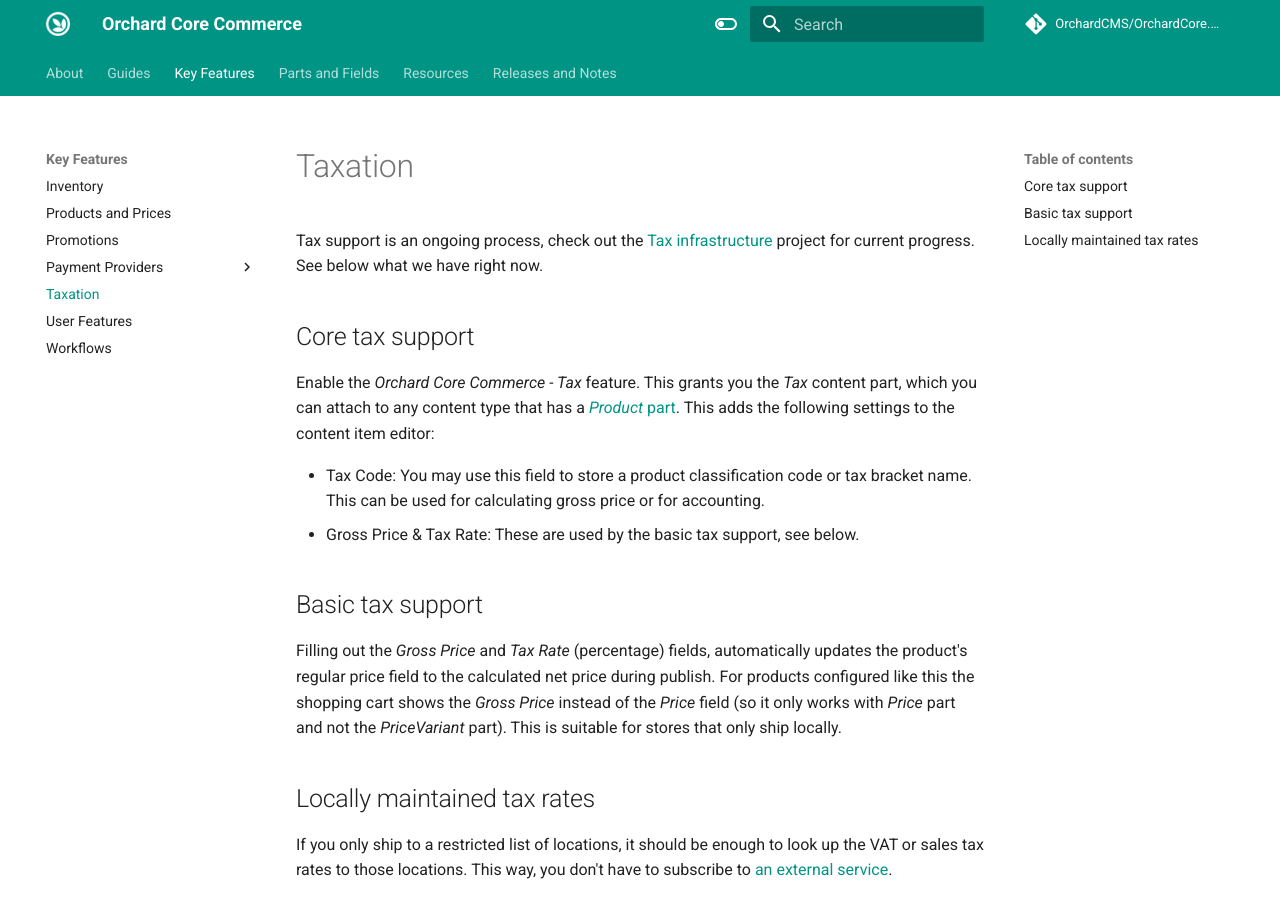
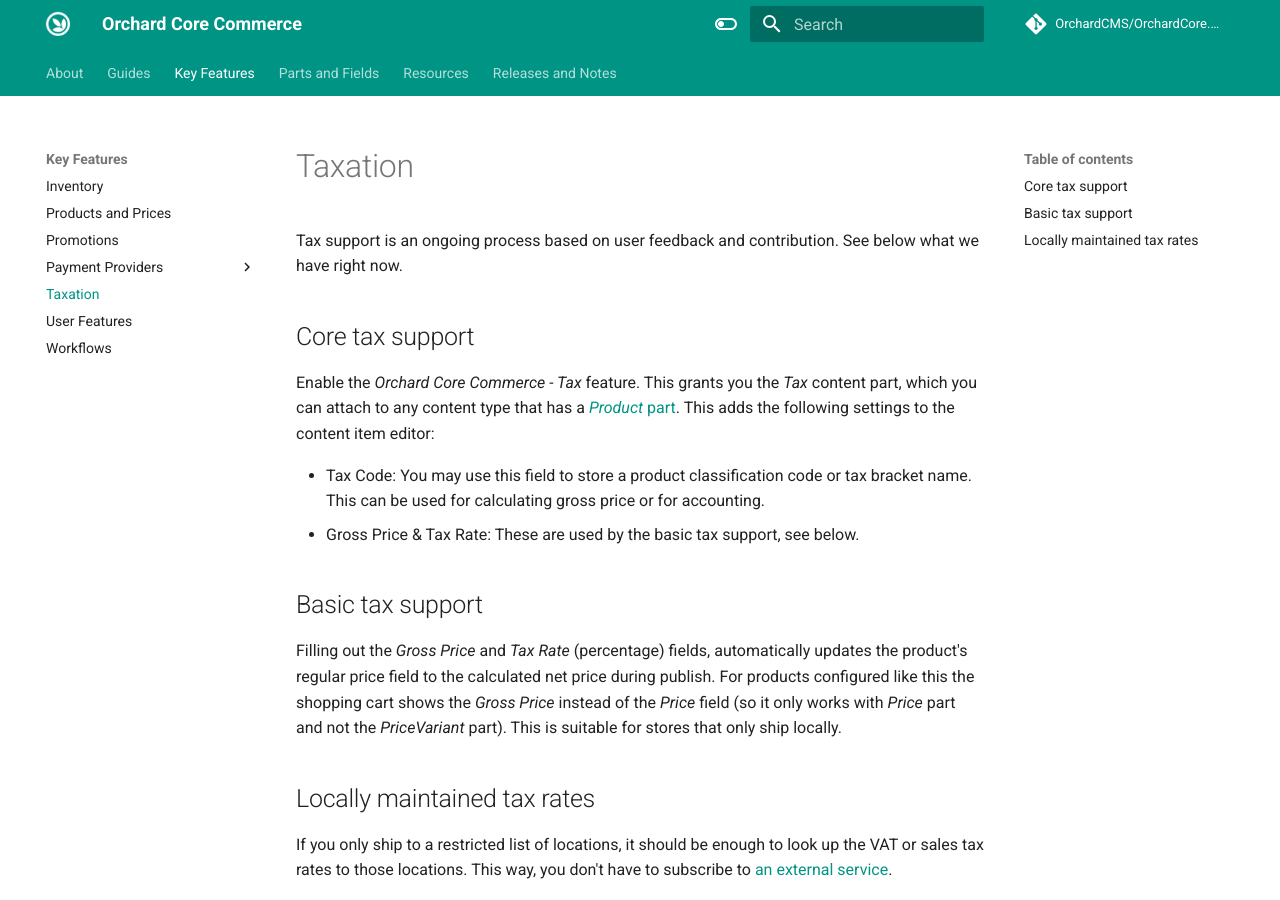
Before and after one commit to OrchardCMS/OrchardCore.Commerce, an MkDocs documentation site: the page built from docs/features/taxation.md, in a window 1280 px wide and 900 px high. Built offline with MkDocs 1.6.1 and Material for MkDocs 9.7.7, drawn with Linux system fonts in a browser that asks for light colours; comment, search, counter and statistics services are not loaded.

Commit message:
Update taxation.md.

```diff
--- a/docs/features/taxation.md
+++ b/docs/features/taxation.md
@@ -1,6 +1,6 @@
 # Taxation
 
-Tax support is an ongoing process, check out the [Tax infrastructure](https://github.com/OrchardCMS/OrchardCore.Commerce/projects/2) project for current progress. See below what we have right now.
+Tax support is an ongoing process based on user feedback and contribution. See below what we have right now.
 
 ## Core tax support
 
```
